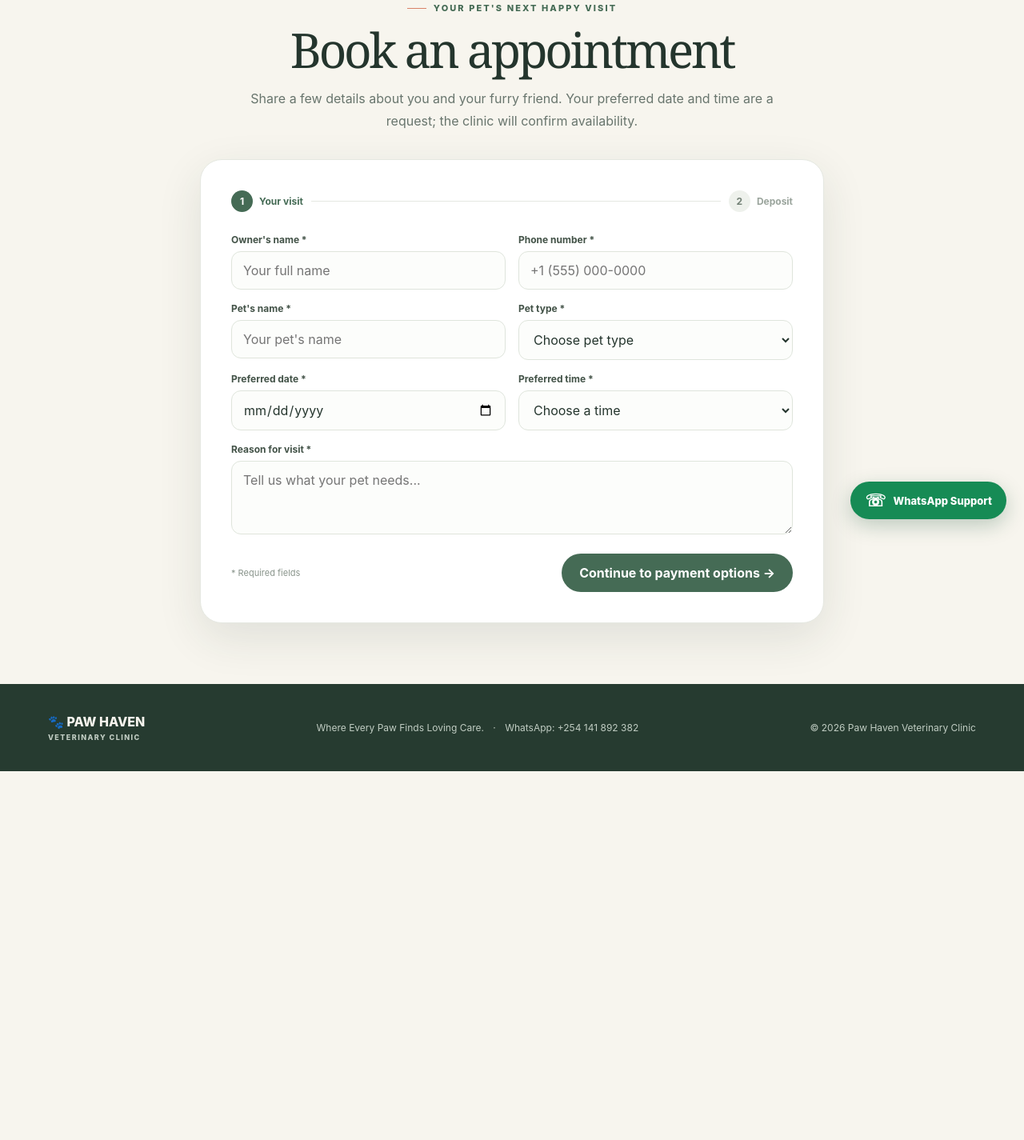
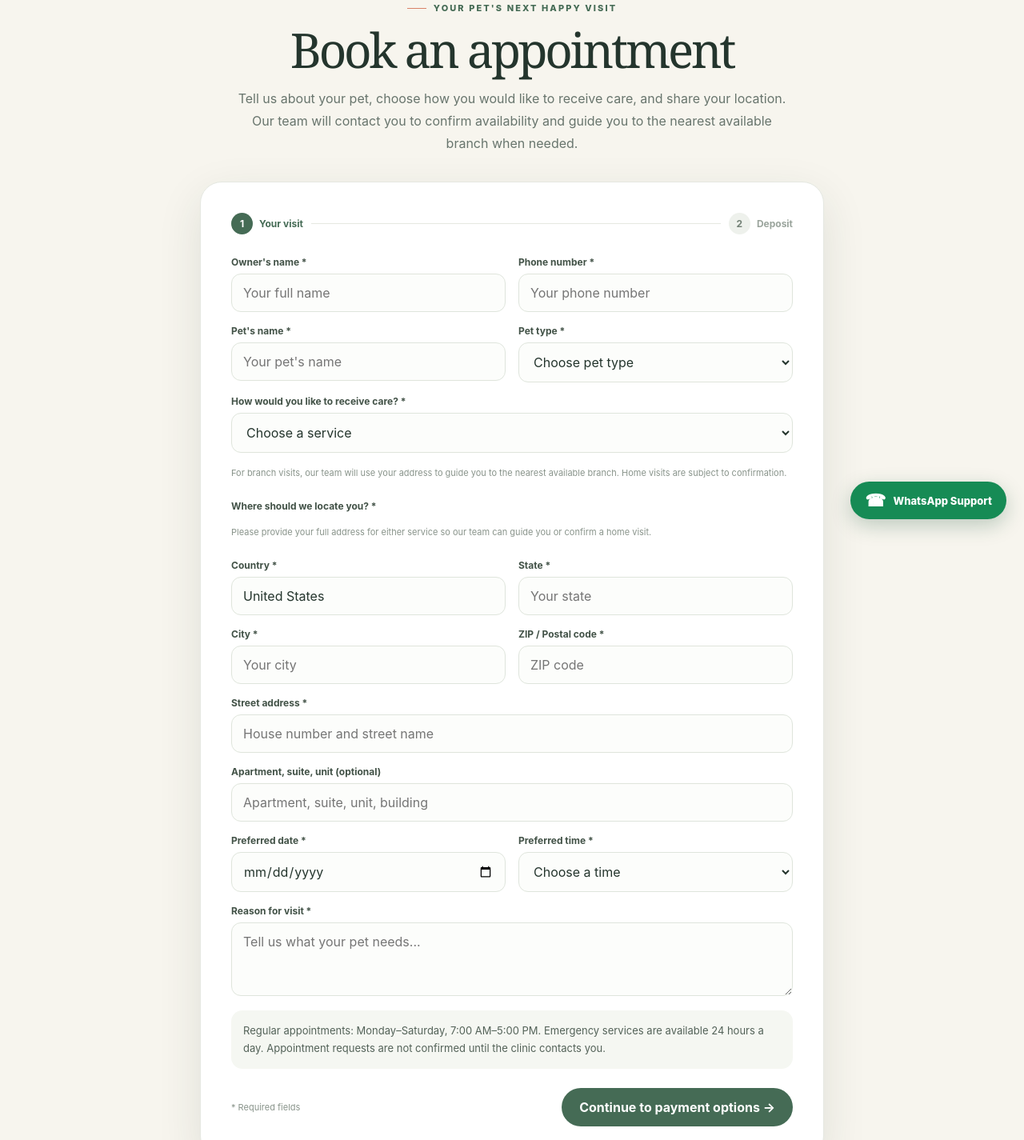
Before and after one commit to Glimmerkk/paws-haven-clinic, a website: page paw_haven_website/book.html in a window 1280 px wide. Shown: the part 129-1554 px from the top of the page at 80% size. Before the commit the page ends 1093 px from the top, so only its background shows below. Drawn offline with Linux system fonts and the light colour scheme.

Commit message:
Update Paw Haven booking and services pages

```diff
--- a/paw_haven_website/book.html
+++ b/paw_haven_website/book.html
@@ -1,22 +1,156 @@
-<!DOCTYPE html><html lang="en"><head><meta charset="UTF-8"><meta name="viewport" content="width=device-width, initial-scale=1"><title>Book an Appointment | Paw Haven</title><link rel="stylesheet" href="assets/style.css"></head><body><header><div class="wrap nav">
+<!DOCTYPE html>
+<html lang="en">
+<head>
+<meta charset="UTF-8">
+<meta name="viewport" content="width=device-width, initial-scale=1">
+<title>Book an Appointment | Paw Haven</title>
+<link rel="stylesheet" href="assets/style.css">
+</head>
+<body>
+<header><div class="wrap nav">
 <a class="brand" href="index.html"><span class="brand-mark">🐾</span><span>PAW HAVEN<small>VETERINARY CLINIC</small></span></a>
-<nav class="navlinks"><a href="index.html">Home</a><a href="index.html#care">Our care</a><a href="index.html#gallery">Happy pets</a><a href="book.html">Appointments</a></nav>
-<a class="btn" href="book.html">Book a visit <span>↗</span></a>
+<nav class="navlinks">
+<a href="index.html">Home</a>
+<a href="index.html#care">Our care</a>
+<a href="hours-services.html">Hours & Services</a>
+<a href="book.html">Appointments</a>
+</nav>
+<a class="btn" href="book.html">Book a visit</a>
 </div></header>
-<main class="page-main"><div class="wrap"><div class="page-heading"><div class="eyebrow" style="justify-content:center">Your pet's next happy visit</div><h1>Book an appointment</h1><p>Share a few details about you and your furry friend. Your preferred date and time are a request; the clinic will confirm availability.</p></div>
-<div class="page-card"><div class="steps"><div class="step active"><span class="num">1</span> Your visit</div><div class="step-line"></div><div class="step"><span class="num">2</span> Deposit</div></div>
-<form id="bookingForm"><div class="fields">
-<div class="field"><label for="owner">Owner's name *</label><input id="owner" name="owner" autocomplete="name" required placeholder="Your full name"></div>
-<div class="field"><label for="phone">Phone number *</label><input id="phone" name="phone" type="tel" autocomplete="tel" required placeholder="+1 (555) 000-0000"></div>
-<div class="field"><label for="pet">Pet's name *</label><input id="pet" name="pet" required placeholder="Your pet's name"></div>
-<div class="field"><label for="type">Pet type *</label><select id="type" name="type" required><option value="">Choose pet type</option><option>Dog</option><option>Cat</option><option>Rabbit</option><option>Bird</option><option>Other</option></select></div>
-<div class="field"><label for="date">Preferred date *</label><input id="date" name="date" type="date" required></div>
-<div class="field"><label for="time">Preferred time *</label><select id="time" name="time" required><option value="">Choose a time</option><option>9:00 AM</option><option>10:00 AM</option><option>11:00 AM</option><option>12:00 PM</option><option>1:00 PM</option><option>2:00 PM</option><option>3:00 PM</option><option>4:00 PM</option></select></div>
-<div class="field full"><label for="reason">Reason for visit *</label><textarea id="reason" name="reason" required placeholder="Tell us what your pet needs..."></textarea></div></div>
-<div class="form-actions"><span class="hint">* Required fields</span><button class="btn" type="submit">Continue to payment options →</button></div></form></div></div></main><footer><div class="wrap footer-inner"><div class="footer-brand">🐾 PAW HAVEN<small>VETERINARY CLINIC</small></div><p>Where Every Paw Finds Loving Care. <span style="padding:0 8px">·</span> WhatsApp: +254 141 892 382</p><p>© <span class="year"></span> Paw Haven Veterinary Clinic</p></div></footer>
-<script>document.querySelectorAll('.year').forEach(x=>x.textContent=new Date().getFullYear());</script>
+
+<main class="page-main">
+<div class="wrap">
+<div class="page-heading">
+<div class="eyebrow" style="justify-content:center">Your pet's next happy visit</div>
+<h1>Book an appointment</h1>
+<p>Tell us about your pet, choose how you would like to receive care, and share your location. Our team will contact you to confirm availability and guide you to the nearest available branch when needed.</p>
+</div>
+
+<div class="page-card">
+<div class="steps">
+<div class="step active"><span class="num">1</span> Your visit</div>
+<div class="step-line"></div>
+<div class="step"><span class="num">2</span> Deposit</div>
+</div>
+
+<form id="bookingForm">
+<div class="fields">
+<div class="field">
+<label for="owner">Owner's name *</label>
+<input id="owner" name="owner" autocomplete="name" required placeholder="Your full name">
+</div>
+<div class="field">
+<label for="phone">Phone number *</label>
+<input id="phone" name="phone" type="tel" autocomplete="tel" required placeholder="Your phone number">
+</div>
+<div class="field">
+<label for="pet">Pet's name *</label>
+<input id="pet" name="pet" required placeholder="Your pet's name">
+</div>
+<div class="field">
+<label for="type">Pet type *</label>
+<select id="type" name="type" required>
+<option value="">Choose pet type</option>
+<option>Dog</option><option>Cat</option><option>Rabbit</option><option>Bird</option><option>Other</option>
+</select>
+</div>
+
+<div class="field full">
+<label for="serviceType">How would you like to receive care? *</label>
+<select id="serviceType" name="serviceType" required>
+<option value="">Choose a service</option>
+<option value="Visit a Paw Haven branch">Visit a Paw Haven branch</option>
+<option value="Door-to-door / home visit">Door-to-door / home visit</option>
+</select>
+<p class="hint">For branch visits, our team will use your address to guide you to the nearest available branch. Home visits are subject to confirmation.</p>
+</div>
+
+<div class="field full">
+<label>Where should we locate you? *</label>
+<p class="hint">Please provide your full address for either service so our team can guide you or confirm a home visit.</p>
+</div>
+
+<div class="field">
+<label for="country">Country *</label>
+<input id="country" name="country" required value="United States" autocomplete="country-name">
+</div>
+<div class="field">
+<label for="state">State *</label>
+<input id="state" name="state" required autocomplete="address-level1" placeholder="Your state">
+</div>
+<div class="field">
+<label for="city">City *</label>
+<input id="city" name="city" required autocomplete="address-level2" placeholder="Your city">
+</div>
+<div class="field">
+<label for="zip">ZIP / Postal code *</label>
+<input id="zip" name="zip" required autocomplete="postal-code" placeholder="ZIP code">
+</div>
+<div class="field full">
+<label for="streetAddress">Street address *</label>
+<input id="streetAddress" name="streetAddress" required autocomplete="street-address" placeholder="House number and street name">
+</div>
+<div class="field full">
+<label for="addressLine2">Apartment, suite, unit (optional)</label>
+<input id="addressLine2" name="addressLine2" placeholder="Apartment, suite, unit, building">
+</div>
+
+<div class="field">
+<label for="date">Preferred date *</label>
+<input id="date" name="date" type="date" required>
+</div>
+<div class="field">
+<label for="time">Preferred time *</label>
+<select id="time" name="time" required>
+<option value="">Choose a time</option>
+<option>7:00 AM</option><option>8:00 AM</option>
+<option>9:00 AM</option><option>10:00 AM</option>
+<option>11:00 AM</option><option>12:00 PM</option>
+<option>1:00 PM</option><option>2:00 PM</option>
+<option>3:00 PM</option><option>4:00 PM</option>
+<option>5:00 PM</option>
+</select>
+</div>
+<div class="field full">
+<label for="reason">Reason for visit *</label>
+<textarea id="reason" name="reason" required placeholder="Tell us what your pet needs..."></textarea>
+</div>
+</div>
+
+<div class="notice">
+Regular appointments: Monday–Saturday, 7:00 AM–5:00 PM. Emergency services are available 24 hours a day. Appointment requests are not confirmed until the clinic contacts you.
+</div>
+<div class="form-actions">
+<span class="hint">* Required fields</span>
+<button class="btn" type="submit">Continue to payment options →</button>
+</div>
+</form>
+</div>
+</div>
+</main>
+
+<footer><div class="wrap footer-inner">
+<div class="footer-brand">🐾 PAW HAVEN<small>VETERINARY CLINIC</small></div>
+<p>Where Every Paw Finds Loving Care. · WhatsApp: +254 141 892 382</p>
+<p><a href="hours-services.html">Hours & Services</a></p>
+<p>© <span class="year"></span> Paw Haven Veterinary Clinic</p>
+</div></footer>
+
 <script>
-const form=document.getElementById('bookingForm');const d=document.getElementById('date');const now=new Date();now.setMinutes(now.getMinutes()-now.getTimezoneOffset());d.min=now.toISOString().slice(0,10);
-form.addEventListener('submit',e=>{e.preventDefault();if(!form.reportValidity())return;const data=Object.fromEntries(new FormData(form).entries());sessionStorage.setItem('pawHavenBooking',JSON.stringify(data));location.href='payment.html';});
-</script><a class="whatsapp-support" href="https://wa.me/254141892382?text=Hello%20Paw%20Haven%2C%20I%20need%20assistance.%20Can%20you%20help%20me%3F" target="_blank" rel="noopener" aria-label="Chat with Paw Haven on WhatsApp"><span aria-hidden="true">☏</span><span>WhatsApp Support</span></a>
-</body></html>
+document.querySelectorAll('.year').forEach(x=>x.textContent=new Date().getFullYear());
+const form=document.getElementById('bookingForm');
+const dateInput=document.getElementById('date');
+const now=new Date();
+now.setMinutes(now.getMinutes()-now.getTimezoneOffset());
+dateInput.min=now.toISOString().slice(0,10);
+form.addEventListener('submit',e=>{
+ e.preventDefault();
+ if(!form.reportValidity()) return;
+ const data=Object.fromEntries(new FormData(form).entries());
+ sessionStorage.setItem('pawHavenBooking',JSON.stringify(data));
+ location.href='payment.html';
+});
+</script>
+<a class="whatsapp-support" href="https://wa.me/254141892382?text=Hello%20Paw%20Haven%2C%20I%20need%20assistance.%20Can%20you%20help%20me%3F" target="_blank" rel="noopener" aria-label="Chat with Paw Haven on WhatsApp"><span aria-hidden="true">☎</span><span>WhatsApp Support</span></a>
+</body>
+</html>
```
Also changed, not shown: paw_haven_website/hours-services.html (added, +97 -0 lines), paw_haven_website/index.html (+1 -1 lines), paw_haven_website/package.json (+4 -5 lines), paw_haven_website/payment.html (+2 -2 lines), 1 other file.
